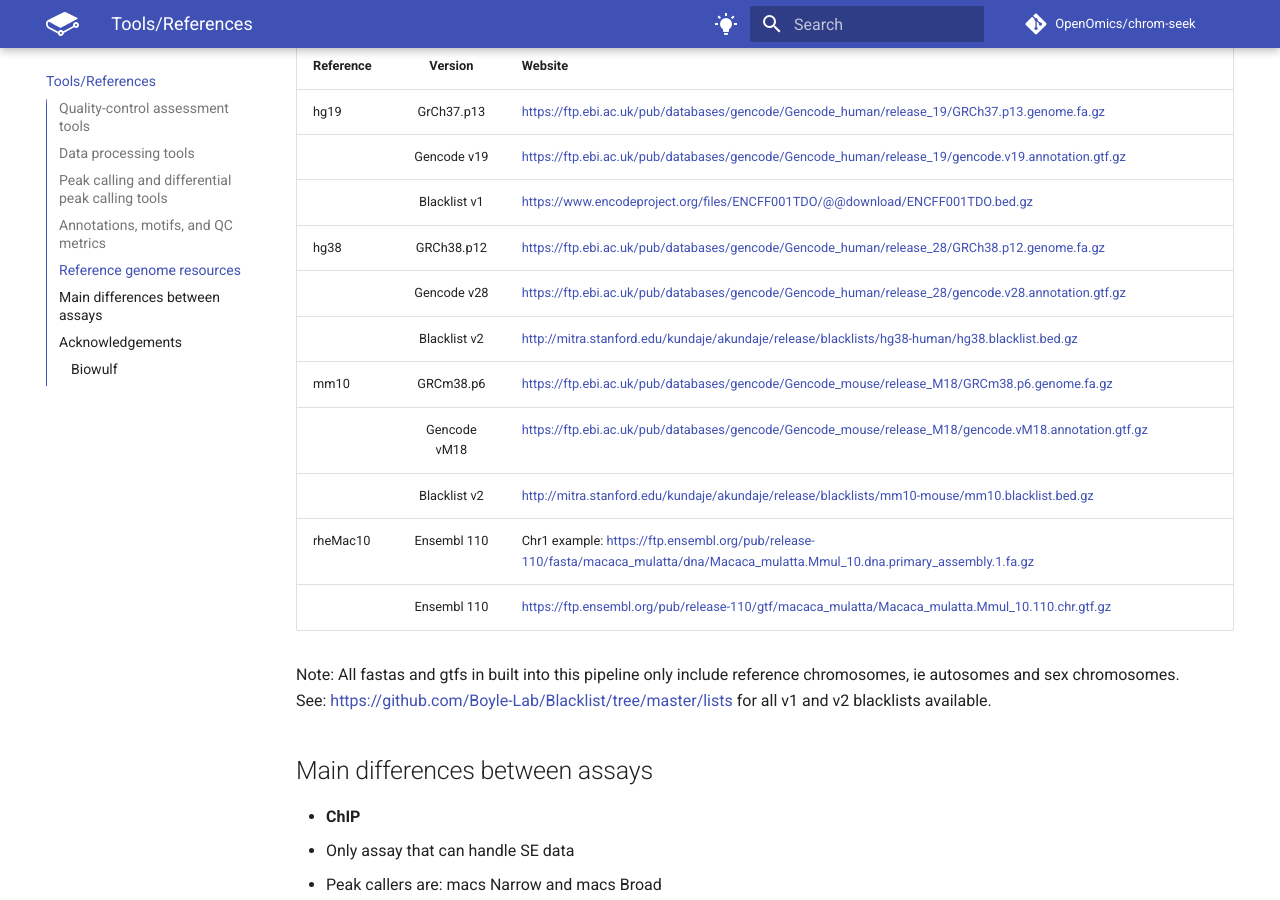
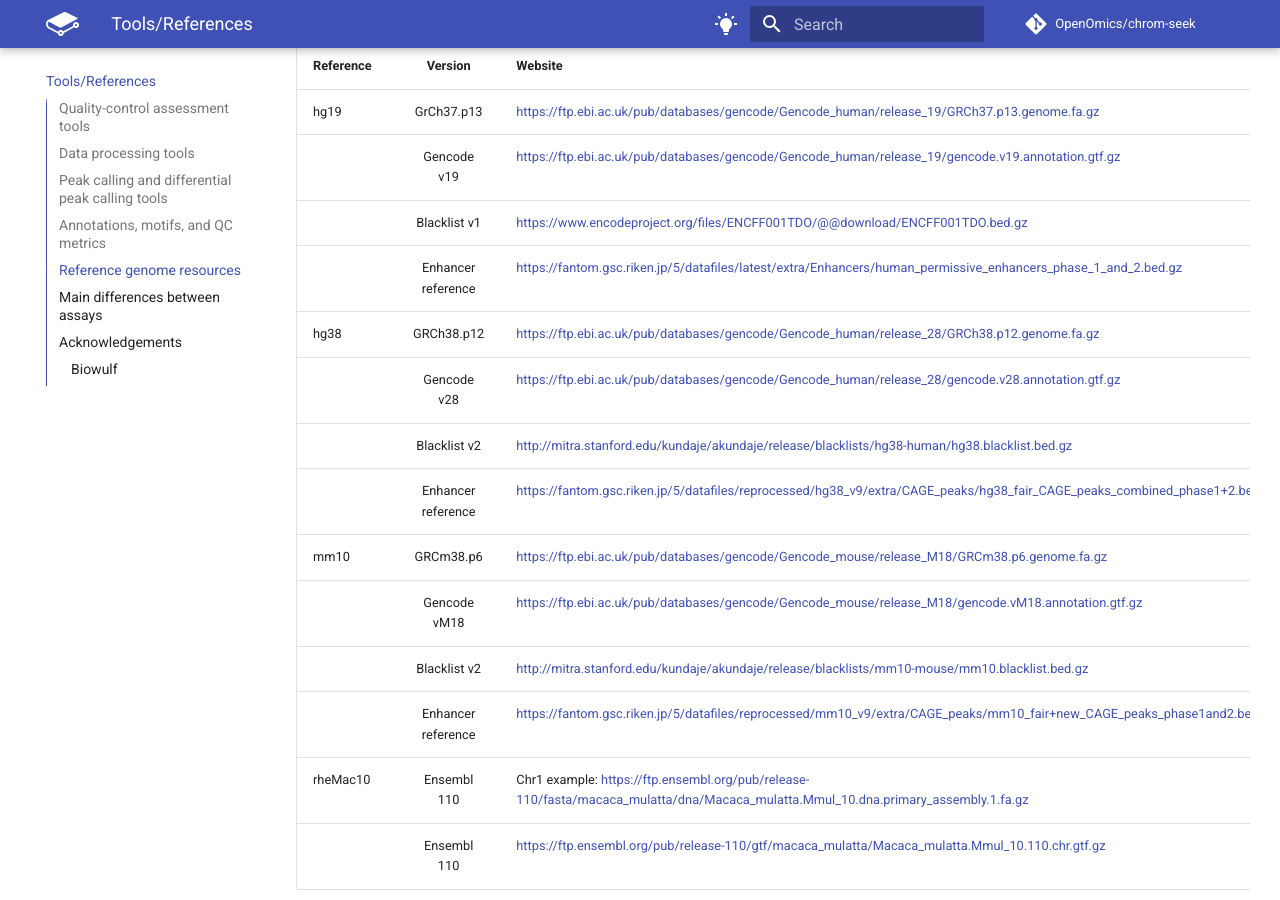
Before and after one commit to OpenOmics/chrom-seek, an MkDocs documentation site: the page built from docs/tools_software.md, in a window 1280 px wide and 900 px high, scrolled down 4077 px. Built offline with MkDocs 1.6.1 and Material for MkDocs 9.7.7, drawn with Linux system fonts in a browser that asks for light colours; comment, search, counter and statistics services are not loaded; the version menu is left out.

Commit message:
chore: add enhancer refs to documentation

```diff
--- a/docs/tools_software.md
+++ b/docs/tools_software.md
@@ -151,12 +151,15 @@ Expanded encyclopaedias of DNA elements in the human and mouse genomes. Nature 5
 | hg19           | GrCh37.p13     | https://ftp.ebi.ac.uk/pub/databases/gencode/Gencode_human/release_19/GRCh37.p13.genome.fa.gz |
 |                | Gencode v19    | https://ftp.ebi.ac.uk/pub/databases/gencode/Gencode_human/release_19/gencode.v19.annotation.gtf.gz |
 |                | Blacklist v1   | https://www.encodeproject.org/files/ENCFF001TDO/@@download/ENCFF001TDO.bed.gz |
+|                | Enhancer reference   | https://fantom.gsc.riken.jp/5/datafiles/latest/extra/Enhancers/human_permissive_enhancers_phase_1_and_2.bed.gz |
 | hg38           | GRCh38.p12     | https://ftp.ebi.ac.uk/pub/databases/gencode/Gencode_human/release_28/GRCh38.p12.genome.fa.gz |
 |                | Gencode v28    | https://ftp.ebi.ac.uk/pub/databases/gencode/Gencode_human/release_28/gencode.v28.annotation.gtf.gz |
 |                | Blacklist v2   | http://mitra.stanford.edu/kundaje/akundaje/release/blacklists/hg38-human/hg38.blacklist.bed.gz |
+|                | Enhancer reference   | https://fantom.gsc.riken.jp/5/datafiles/reprocessed/hg38_v9/extra/CAGE_peaks/hg38_fair_CAGE_peaks_combined_phase1+2.bed.gz |
 | mm10           | GRCm38.p6      | https://ftp.ebi.ac.uk/pub/databases/gencode/Gencode_mouse/release_M18/GRCm38.p6.genome.fa.gz |
 |                | Gencode vM18   | https://ftp.ebi.ac.uk/pub/databases/gencode/Gencode_mouse/release_M18/gencode.vM18.annotation.gtf.gz |
 |                | Blacklist v2   | http://mitra.stanford.edu/kundaje/akundaje/release/blacklists/mm10-mouse/mm10.blacklist.bed.gz |
+|                | Enhancer reference   | https://fantom.gsc.riken.jp/5/datafiles/reprocessed/mm10_v9/extra/CAGE_peaks/mm10_fair+new_CAGE_peaks_phase1and2.bed.gz |
 | rheMac10       | Ensembl 110    | Chr1 example: https://ftp.ensembl.org/pub/release-110/fasta/macaca_mulatta/dna/Macaca_mulatta.Mmul_10.dna.primary_assembly.1.fa.gz |
 |                | Ensembl 110    | https://ftp.ensembl.org/pub/release-110/gtf/macaca_mulatta/Macaca_mulatta.Mmul_10.110.chr.gtf.gz  |
 
```
